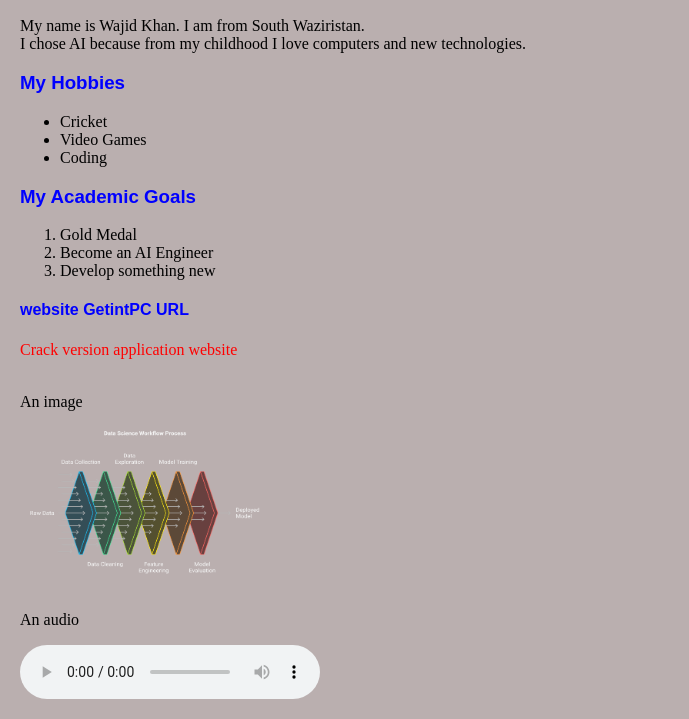
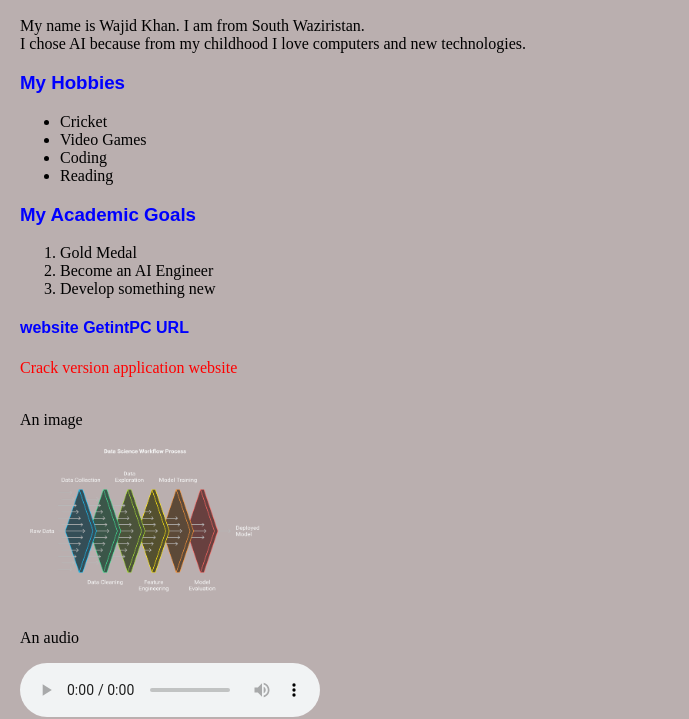
Before and after one commit to Wajid1087/25P0003_Website, a plain HTML site: page index.html in a window 1280 px wide. Shown: the part 110-829 px from the top of the page, without its empty margins (0-689 px from the left). Drawn offline with Linux system fonts and the light colour scheme.

Commit message:
added extra paragraph about hobbies

```diff
--- a/index.html
+++ b/index.html
@@ -19,6 +19,7 @@
     <li>Cricket</li>
     <li>Video Games</li>
     <li>Coding</li>
+    <li>Reading</li>
   </ul>
 
   <h3>My Academic Goals</h3>
```
